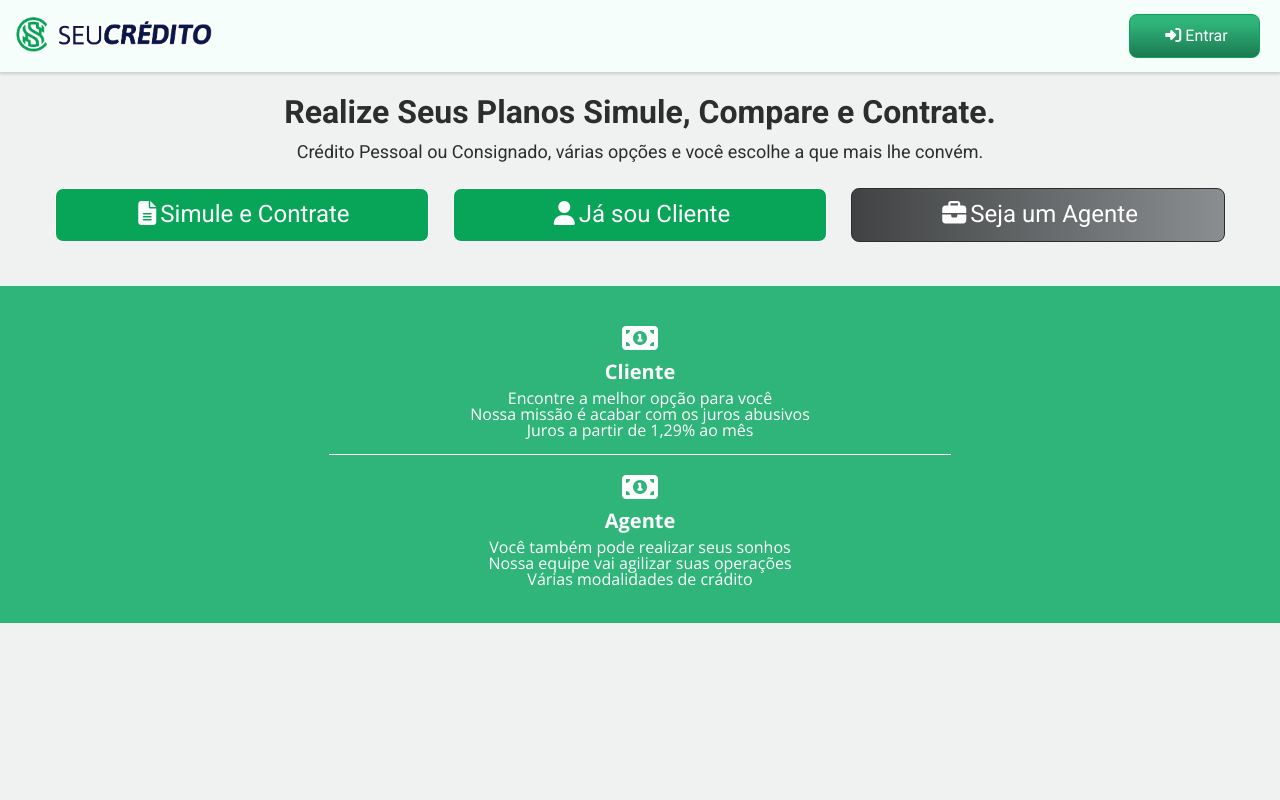
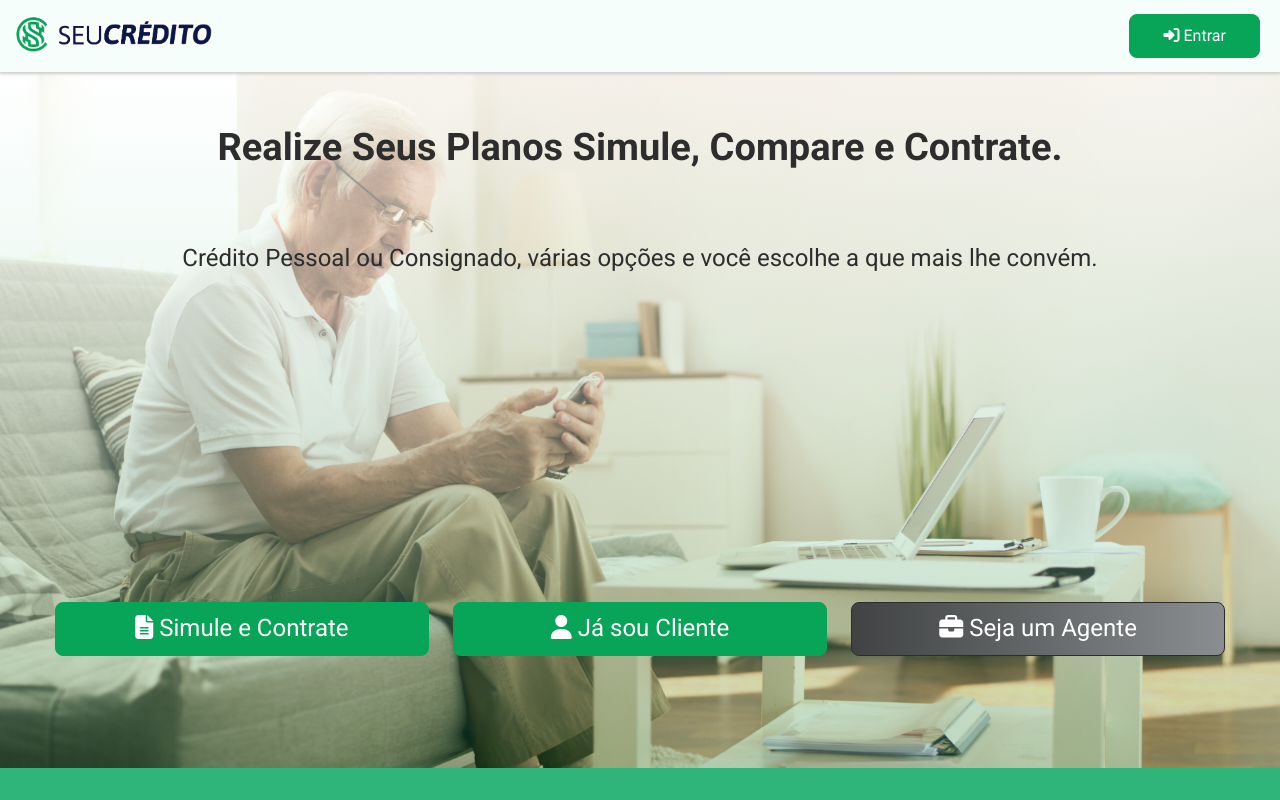
Before and after one commit to matheus-codemize/poupacred.seucredito.web, a React (Create React App) app: page / in a window 1280 px wide. Shown: the top 800 px of the page. Built offline with nearby package versions, Linux system fonts and the light colour scheme.

Commit message:
landing-page adjustment

```diff
--- a/src/components/Button/index.jsx
+++ b/src/components/Button/index.jsx
@@ -42,9 +42,9 @@ function Button({
         </span>
       ) : (
         <>
-          {iconPosition === 'left' && renderIcon}
+          {iconPosition === 'left' && <>{renderIcon}&nbsp;</>}
           {children}
-          {iconPosition === 'right' && renderIcon}
+          {iconPosition === 'right' && <>&nbsp;{renderIcon}</>}
         </>
       )}
     </button>
--- a/src/components/Button/style.css
+++ b/src/components/Button/style.css
@@ -22,16 +22,11 @@ button.sm-25 {
   margin: 1%;
 }
 
-i.btn-icon {
-  margin-left: 0.4rem;
-  margin-right: 0.4rem;
-}
-
 /* primary color */
 
 button.btn.primary {
   background: var(--color-primary);
-  border-color: var(--color-primary-gradient);
+  border-color: var(--color-primary);
 }
 
 button.btn.primary:hover {
@@ -40,7 +35,7 @@ button.btn.primary:hover {
 
 button.btn.primary.reverse {
   border-color: var(--color-primary);
-  background: var(--color-primary-gradient);
+  background: var(--color-primary);
 }
 
 button.btn.primary.reverse:hover {
--- a/src/components/Card/styles.css
+++ b/src/components/Card/styles.css
@@ -9,3 +9,9 @@
   border-radius: 0.8rem;
   box-shadow: 0px 2px 4px 1px #999;
 }
+
+@media(min-width: 700px) {
+  .card {
+    max-width: 48rem;
+  }
+}
--- a/src/pages/Lading/index.jsx
+++ b/src/pages/Lading/index.jsx
@@ -18,7 +18,7 @@ function Landing() {
     <div id="landing-page">
       <Header />
       <main>
-        <div className="content-sig-in">
+        <div className="content-sign-in">
           <h1>Realize Seus Planos Simule, Compare e Contrate.</h1>
           <p>
             Crédito Pessoal ou Consignado, várias opções e você escolhe a que
--- a/src/pages/Lading/styles.css
+++ b/src/pages/Lading/styles.css
@@ -15,34 +15,40 @@
   color: var(--color-black);
 }
 
-#landing-page main div.content-sig-in {
+#landing-page main div.content-sign-in {
   display: flex;
   text-align: center;
   align-items: center;
   font-family: "Roboto";
   flex-direction: column;
   background-color: transparent;
+  background-image: linear-gradient(to bottom, rgba(255, 255, 255, 0.6), rgba(8, 165, 88, 0.2)), url('../../assets/images/landing-bg.jpg');
+  background-size: cover;
+  background-repeat: no-repeat;
+  min-height: 80vh;
 }
 
-#landing-page main div.content-sig-in h1 {
+#landing-page main div.content-sign-in h1 {
   font-weight: 700;
-  font-size: 3.2rem;
+  font-size: 3.8rem;
+  margin-top: 3.2rem;
 }
 
-#landing-page main div.content-sig-in p {
-  margin: 1.5rem 0;
-  font-size: 1.8rem;
+#landing-page main div.content-sign-in p {
+  margin: 8rem 0;
+  font-size: 2.4rem;
 }
 
-#landing-page main div.content-sig-in div.content-actions {
+#landing-page main div.content-sign-in div.content-actions {
   width: 100%;
   display: flex;
   flex-wrap: wrap;
   align-items: center;
   justify-content: center;
+  margin-top: 24rem;
 }
 
-#landing-page main div.content-sig-in div.content-actions button {
+#landing-page main div.content-sign-in div.content-actions button {
   margin: 1%;
   width: 99%;
   font-size: 2.4rem;
@@ -53,7 +59,7 @@
 }
 
 @media (min-width: 700px) {
-  #landing-page main div.content-sig-in div.content-actions button {
+  #landing-page main div.content-sign-in div.content-actions button {
     max-width: 30%;
   }
 }
--- a/src/pages/Login/styles.css
+++ b/src/pages/Login/styles.css
@@ -1,8 +1,14 @@
-#login-page{
+#login-page {
   min-height: 100vh;
+  background-image: url('../../assets/images/login-bg.jpg');
+  background-image: linear-gradient(to top, rgba(255, 255, 255, 0.52), rgba(8, 165, 88, 0.3)), url('../../assets/images/login-bg.jpg');
+  background-size: cover;
+  background-repeat: no-repeat;
+  background-position-x: 30%;
+  background-position-y: 34rem;
 }
 
-#login-page .box .title{
+#login-page .box .title {
   width: 100%;
   font-size: 3.2rem;
   text-align: center;
@@ -10,9 +16,7 @@
   font-family: 'Roboto', sans-serif;
 }
 
-
-
-#login-page .box form{
+#login-page .box form {
   display: flex;
   flex-direction: column;
   align-items: center;
@@ -21,34 +25,34 @@
   max-width: 504px;
 }
 
-#login-page .box form .form-group{
+#login-page .box form .form-group {
   width: 90%;
 }
-#login-page .box form .forgot-password{
+
+#login-page .box form .forgot-password {
   width: 100%;
   text-align: right;
   font-size: 1.2rem;
 }
-#login-page .box form .forgot-password button{
+
+#login-page .box form .forgot-password button {
   padding: 0.2rem;
   margin: 0.4rem;
   margin-right: 1.4rem;
   font-size: 1.4rem;
 }
 
-#login-page .box button.btn{
+#login-page .box button.btn {
   width: 75%;
   margin: 1%;
 }
 
-#login-page .box form button.btn{
+#login-page .box form button.btn {
   width: 90%;
 }
 
 @media (min-width: 700px) {
-
-  #login-page .box button.btn{
+  #login-page .box button.btn {
     width: 30%;
   }
-
 }
--- a/src/pages/Proposal/styles.css
+++ b/src/pages/Proposal/styles.css
@@ -27,6 +27,12 @@
 
 #proposal-page .filters.visible {
   display: block;
+}
+
+#proposal-page .content {
+  display: flex;
+  flex-wrap: wrap;
+  justify-content: center;
 }
 
 #proposal-page .content .card .card-header {
```
Also changed, not shown: src/assets/images/landing-bg.jpg (added), src/assets/images/login-bg.jpg (added).
